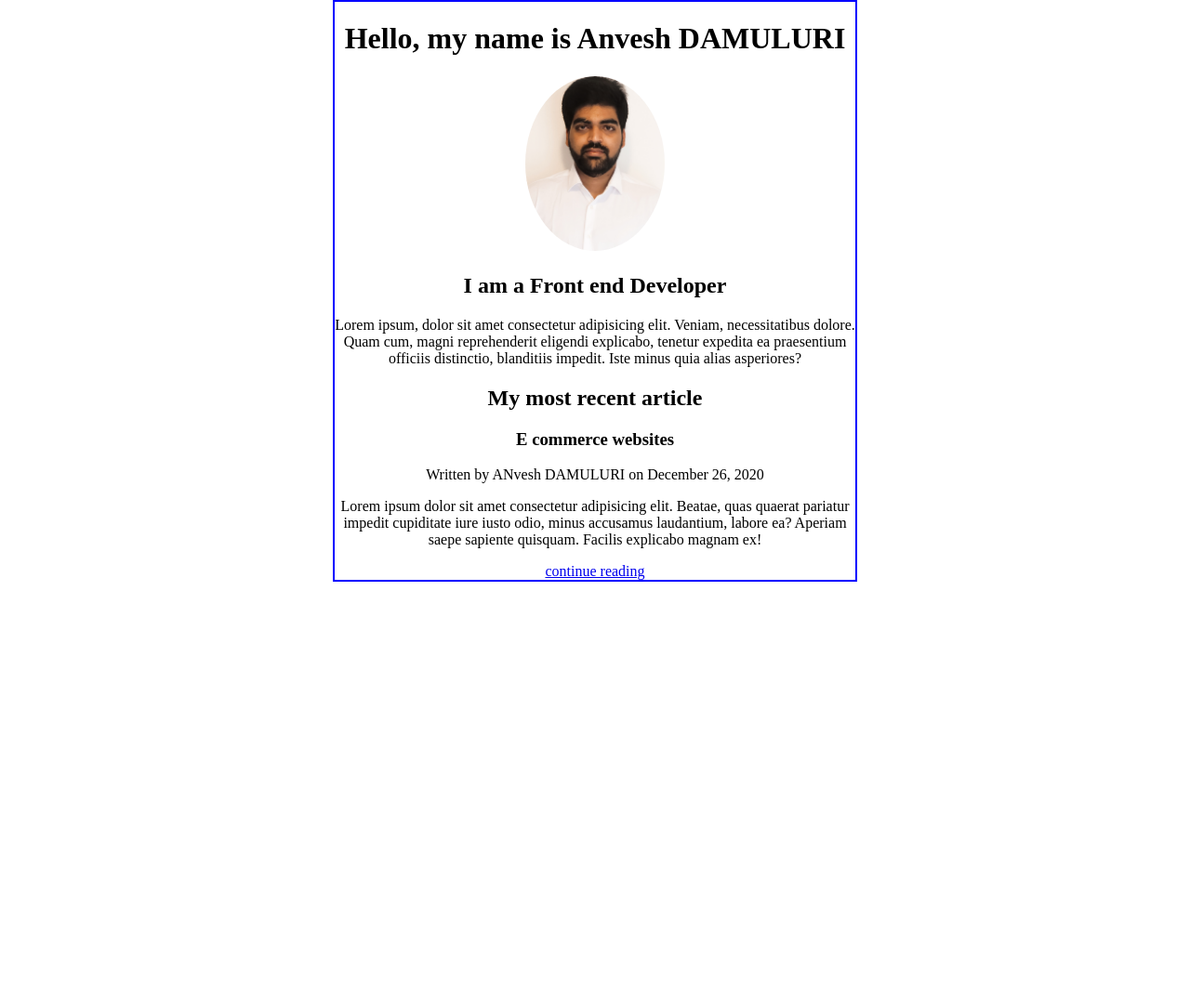
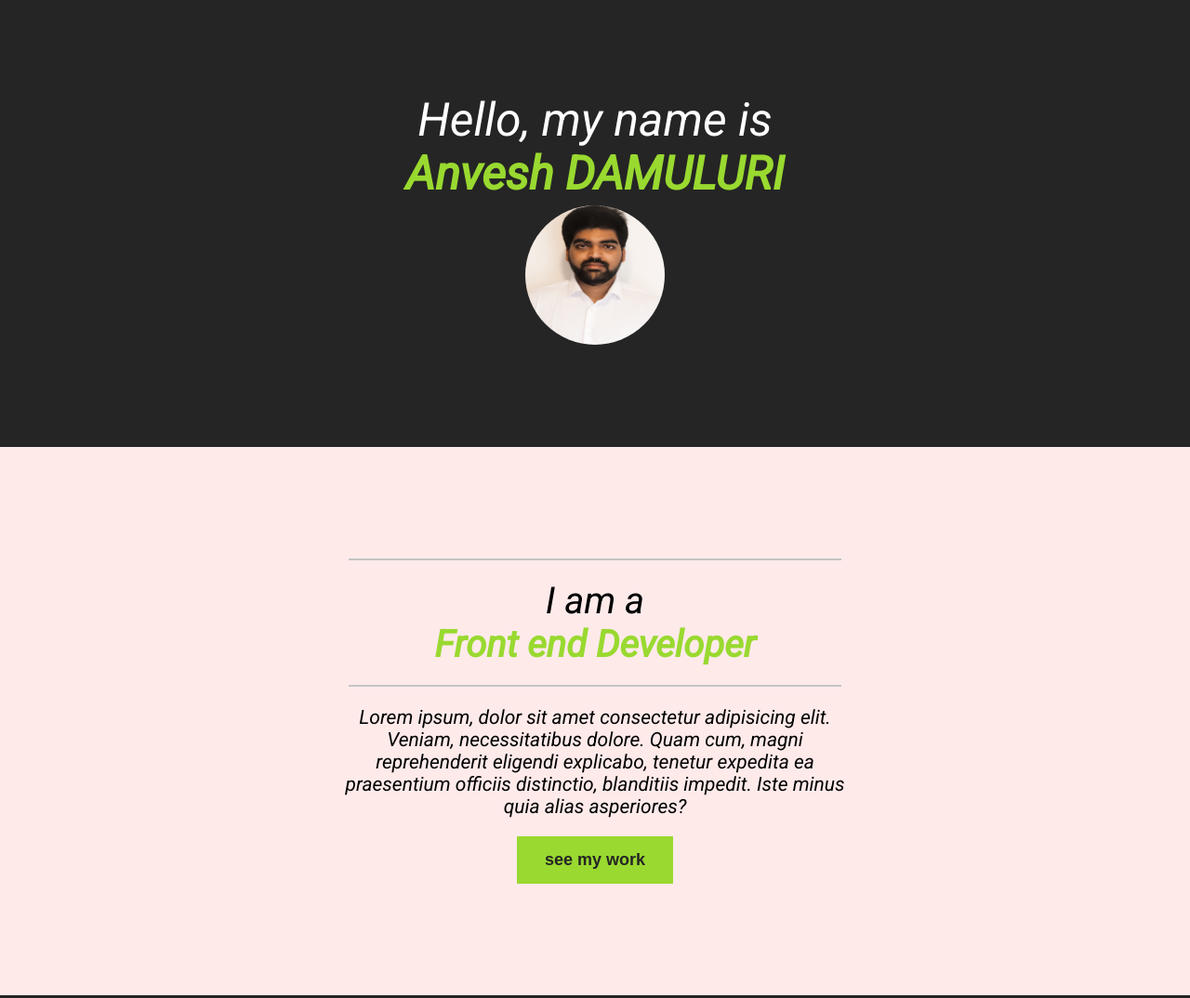
Before and after one commit to anveshdamulur/Scrimba_Front_End_Dev, a plain HTML site: page PracticeFour/index.html in a window 1280 px wide. Shown: the top 1074 px of the page at 93% size. Before the commit the page ends 800 px from the top, so only its background shows below. Drawn offline with Linux system fonts and the light colour scheme.

Commit message:
adding another dom example

```diff
--- /dev/null
+++ b/PracticeFive/style.css
@@ -0,0 +1,55 @@
+html, body{
+    padding: 50px;
+    margin: 0;
+    font-family: Arial, Helvetica, sans-serif;
+    text-align: center;
+    font-size: 18px;
+}
+button{
+    padding: 15px 30px;
+    margin: 5px;
+    font-size: 15px;
+    color: white;
+    border: none;
+    background:royalblue;
+    cursor: pointer;
+}
+button:hover,
+button:focus{
+    background: black;
+    color: rgb(255, 188, 5);
+}
+#overlay{
+    width: 100%;
+    height: 100%;
+    margin: 0 auto;
+    top: 0;
+    right: 0;
+    bottom: 0;
+    left: 0;
+    position: absolute;
+    display: none;
+    background: rgba(0,0,0,0.4);
+
+}
+#modal{
+    max-width: 600px;
+    height: 200px;
+    margin: 0 auto;
+    background: rgb(255, 188, 5);
+    padding: 20px;
+    position: relative;
+    top: 40%;
+}
+h1,
+h2,
+p{
+    margin: 5px;
+}
+h1{
+    font-size: 40px;
+    color: #99D930;
+}
+h2{
+    font-size: 32px;
+}
--- a/PracticeFour/index.html
+++ b/PracticeFour/index.html
@@ -5,19 +5,36 @@
     <meta http-equiv="X-UA-Compatible" content="IE=edge">
     <meta name="viewport" content="width=device-width, initial-scale=1.0">
     <title>Document</title>
-
+    <link rel="preconnect" href="https://fonts.googleapis.com">
+    <link rel="preconnect" href="https://fonts.gstatic.com" crossorigin>
+    <link href="https://fonts.googleapis.com/css2?family=Oswald:wght@200;400&family=Roboto:ital@1&display=swap" rel="stylesheet">
     <link rel="stylesheet" href="style.css">
     <body>
-        <h1>Hello, my name is Anvesh DAMULURI</h1>
+            <section class="section-one inverse">
+                <div class="container">
+                    <h1>Hello, my name is <span class="bold-text">Anvesh DAMULURI</span> </h1>
                     <img src="images/profile.jpg" alt="profile pic">
-        <h2>I am a Front end Developer</h2>
+                </div>
+            </section>
+            <section class="section-two">
+                <div class="container">
+                    <h2>I am a  <span class="bold-text">Front end Developer</span></h2>
                     <p>Lorem ipsum, dolor sit amet consectetur adipisicing elit. Veniam, necessitatibus dolore. Quam cum, magni reprehenderit eligendi explicabo, tenetur expedita ea praesentium officiis distinctio, blanditiis impedit. Iste minus quia alias asperiores?</p>
-        <h2>My most recent article</h2>
+                    <button class="btn btn-accent">see my work</button>
+                </div>
+            </section>
+            <section class="section-three inverse">
+                <div class="container">
+                    <h2>My most recent <span class="bold-text">article</span></h2>
                     <article>
                         <h3>E commerce websites</h3>
-            <p>Written by ANvesh DAMULURI on December 26, 2020</p>
+                        <p>Written by Anvesh DAMULURI on <time datetime="2021-10-23">Oct 23, 2021</time> </p>
                         <p>Lorem ipsum dolor sit amet consectetur adipisicing elit. Beatae, quas quaerat pariatur impedit cupiditate iure iusto odio, minus accusamus laudantium, labore ea? Aperiam saepe sapiente quisquam. Facilis explicabo magnam ex!</p>
                         <a href="#">continue reading</a>
                     </article>
+                    <button href="#" class="btn btn-dark">see my work</button>
+                </div>
+            </section>
+        </div>
     </body>
 </html>
--- a/PracticeFour/style.css
+++ b/PracticeFour/style.css
@@ -1,12 +1,90 @@
 body{
-    width: 560px;
+    font-size: 21px;
+    text-align: center;
+    font-family: 'Oswald', sans-serif;
+    font-family: 'Roboto', sans-serif;
+    margin: 0;
+}
+.container{
+    width: 570px;
     margin: 0 auto;
-    text-align: center;
-    border: 2px solid blue;
+
 }
 
 img{
     width: 150px;
+    height: 150px;
     border-radius: 50%;
-    margin: 0 auto;
+    margin: 5px auto;
 }
+section{
+   padding: 100px 0;
+}
+.bold-text, time{
+    font-weight: 900;
+    display: block;
+    color: #99D930;
+}
+h1,
+h2,
+h3{
+    font-weight: 300;
+    margin: 0;
+}
+p{
+    margin-bottom: 0;
+}
+h1{
+    font-size: 50px;
+}
+h2{
+    font-size: 40px;
+    border-top: 2px solid #c4c4c4;
+    border-bottom: 2px solid #c4c4c4;
+    padding: 20px;
+    margin: 20px;
+}
+h3{
+    font-size: 36px;
+
+}
+
+.section-two{
+   background: #FFEAEA;
+}
+.inverse{
+    background: #252525;
+    color: #fff;
+}
+a{
+    text-decoration: none;
+}
+.btn{
+    display: inline-block;
+    padding: 15px 30px;
+    font-weight: bold;
+    margin: 20px;
+    font-size: 18px;
+    border: none;
+}
+.btn-accent{
+    background: #99D930;
+    color: #252525;
+}
+.btn-dark{
+    background: #99D930;
+    color: #252525;
+}
+
+.inverse .btn:hover,
+.inverse .btn:focus {
+    background: #fff;
+    color: #252525;
+}
+
+
+.btn:hover,
+.btn:focus {
+    background: #252525;
+    color: #fff;
+}
```
Also changed, not shown: PracticeFive/index.html (added, +21 -0 lines), PracticeFive/index.js (added, +14 -0 lines). Lines whose indentation alone changed are shown as unchanged.
